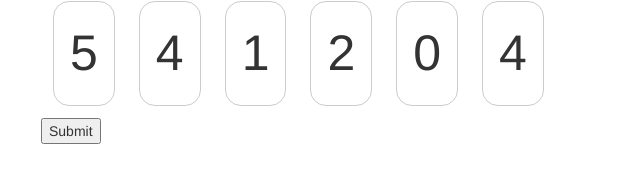
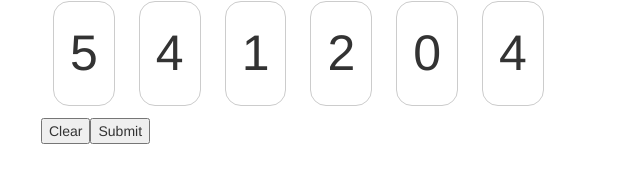
Before and after one commit to tabrisjaysonzhu/Loo, a plain HTML site: page index.html in a window 1280 px wide. Shown: the part 290-472 px from the top of the page, without its empty margins (14-654 px from the left). Drawn offline with nearby package versions, Linux system fonts and the light colour scheme.

Commit message:
add clear button

```diff
--- a/index.html
+++ b/index.html
@@ -136,6 +136,11 @@
 				$('#error').text(text);
 			}
 
+			function clearGame() {
+				globalGame.displayCards = [];
+				renderGame(globalGame);
+			}
+
 			function submitGame() {
 				var usedCandidatesCount = 0;
 				// validation question number must be used
@@ -254,7 +259,7 @@
 			</div>
 
 			<div class="row">
-				<div><button onclick="submitGame();">Submit</button><span class="error" id="error"></span></div>
+				<div><button onclick="clearGame();">Clear</button><button onclick="submitGame();">Submit</button><span class="error" id="error"></span></div>
 			</div>
 		</div>
 	</body>
```
